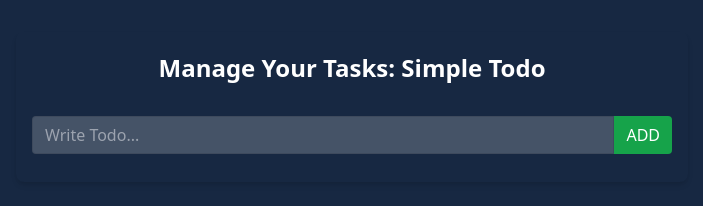
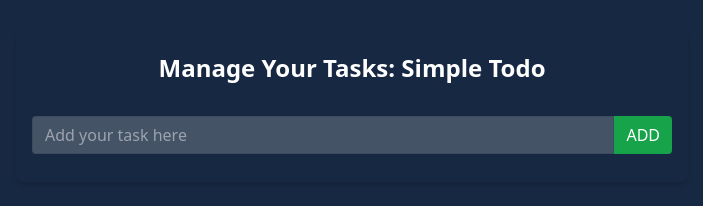
Before and after one commit to Sh1v4nk/ToDo2.0, a React (Vite) app: page / in a window 1280 px wide. Shown: the top 206 px of the page, without its empty margins (288-991 px from the left). Built offline with nearby package versions, Linux system fonts and the light colour scheme.

Commit message:
Change input place holder

```diff
--- a/src/components/TodoForm.jsx
+++ b/src/components/TodoForm.jsx
@@ -18,7 +18,7 @@ function TodoForm() {
     <form onSubmit={add} className="flex">
       <input
         type="text"
-        placeholder="Write Todo..."
+        placeholder="Add your task here"
         className="w-full border border-black/10 rounded-l px-3 outline-none duration-150 bg-white/20 py-1.5"
         value={todo}
         onChange={(e) => setTodo(e.target.value)}
```
Also changed, not shown: src/components/TodoItem.jsx (line endings or trailing spaces), src/components/index.js (line endings or trailing spaces), src/context/TodoContext.js (line endings or trailing spaces), 1 other file (tests, documents, lock files or other folders).
